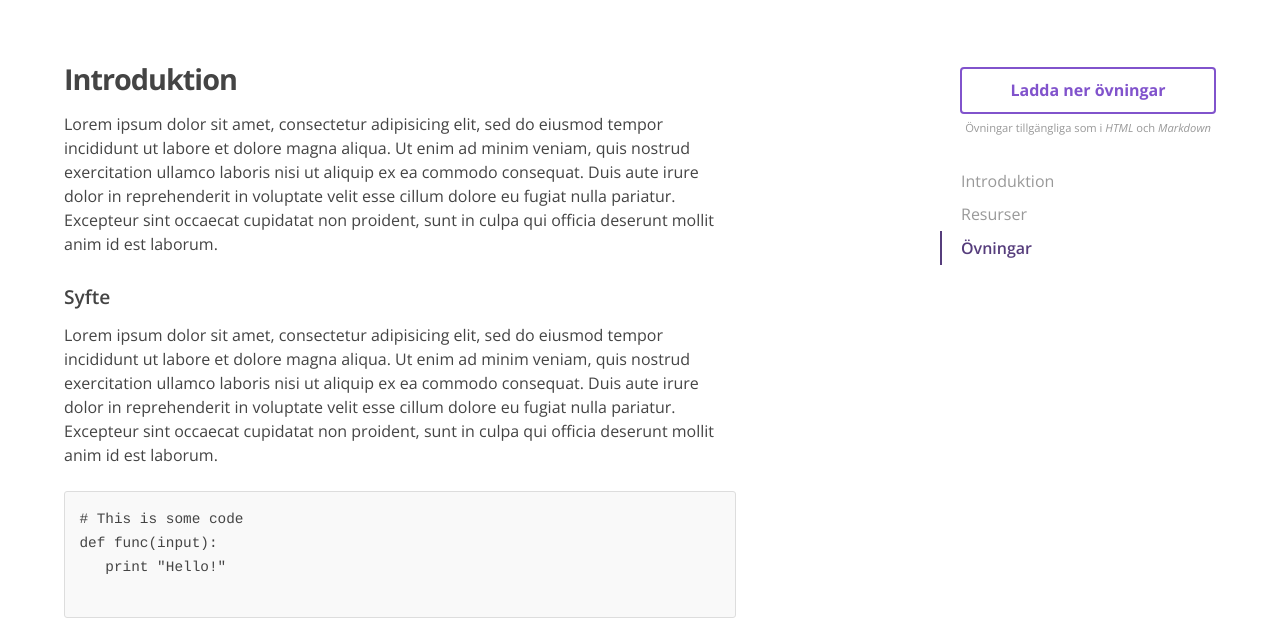
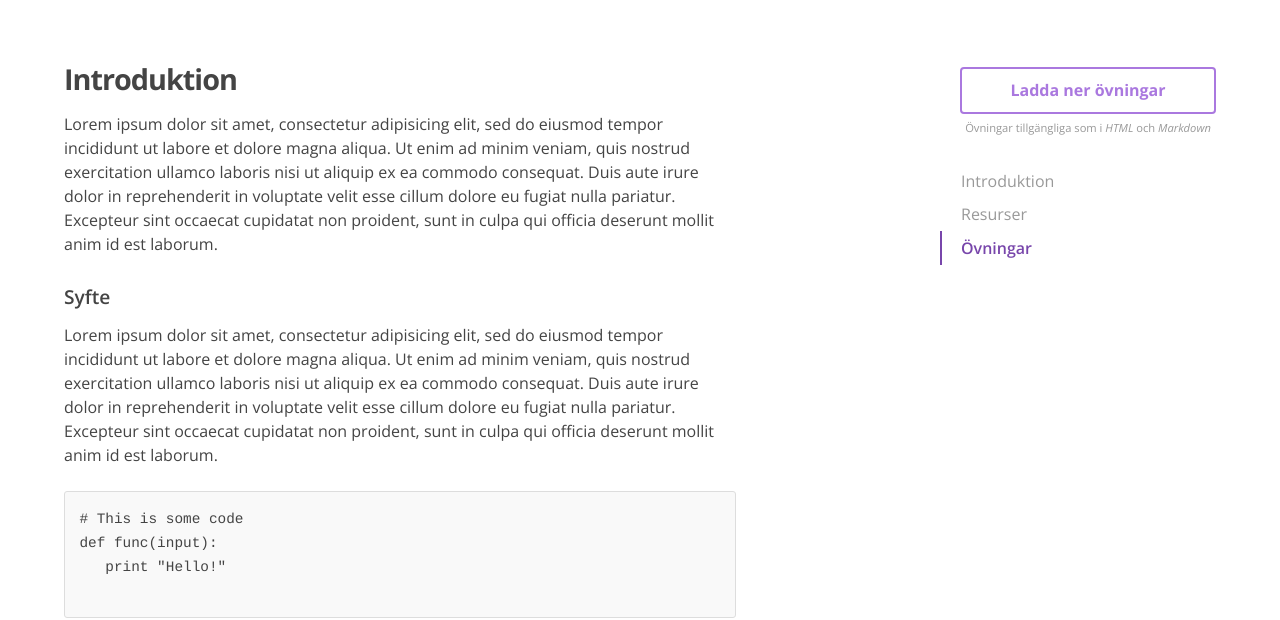
Before and after one commit to introprogramming/introprogramming.github.io, a website: page index.html in a window 1280 px wide. Shown: the part 204-824 px from the top of the page. Drawn offline with nearby package versions, Linux system fonts and the light colour scheme.

Commit message:
Colooouur

```diff
--- a/style.scss
+++ b/style.scss
@@ -11,7 +11,7 @@
 $accent:   #2F8EED;
 $light:    #9C9975;
 $gray:     #999;
-$comp:     #563d7c;
+$comp:     #7846AB;
 
 $leading:  1.5em;
 
```
Also changed, not shown: style.css.
